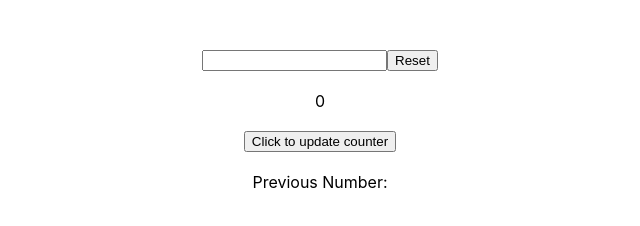
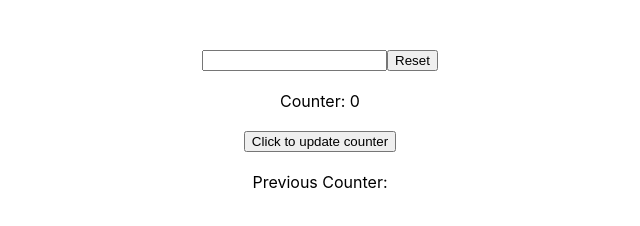
Before and after one commit to kaseyknudsen/react-hooks-practice, a React (Create React App) app: page / in a window 1280 px wide. Shown: the part 218-444 px from the top of the page, without its empty margins (320-960 px from the left). Built offline with nearby package versions, Linux system fonts and the light colour scheme.

Commit message:
updated random number function

```diff
--- a/src/components/UseRef3.js
+++ b/src/components/UseRef3.js
@@ -30,11 +30,18 @@ const UseRef3 = () => {
         onChange={(e) => setName(e.target.value)}
       ></input>
       <button onClick={clearNameInput}>Reset</button>
-      <div style={{ marginTop: "20px" }}>{counter}</div>
-      <button onClick={() => setCounter(randomNum)} style={{ marginTop: "20px" }}>
+      <div style={{ marginTop: "20px" }}>Counter: {counter}</div>
+      <button
+        onClick={() => setCounter(randomNum)}
+        style={{ marginTop: "20px" }}
+      >
         Click to update counter
       </button>
-      <div style={{ marginTop: "20px" }}>Previous Number: {prevNum.current}</div>
+      {typeof prevNum.current !== "undefined" && (
+        <div style={{ marginTop: "20px" }}>
+          Previous Counter: {prevNum.current}
+        </div>
+      )}
     </div>
   );
 };
```
